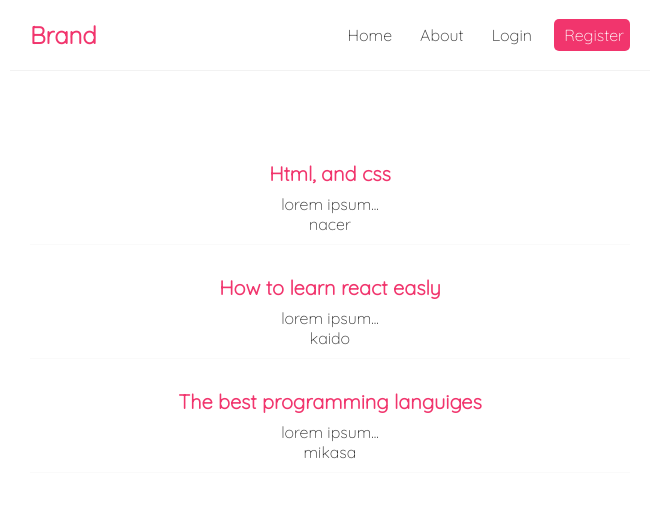
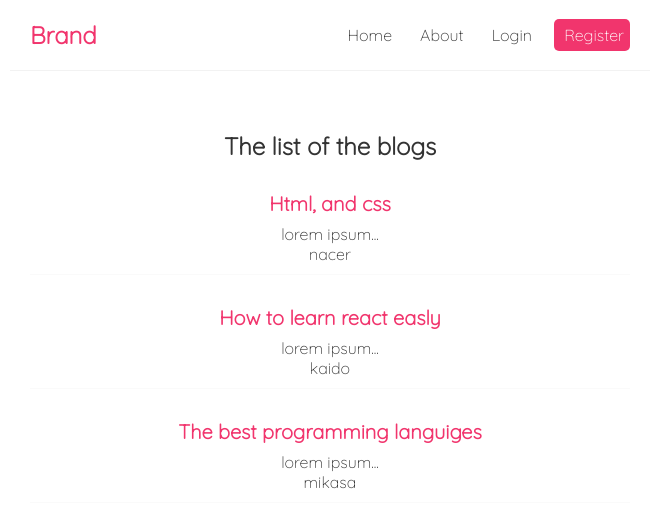
Before and after one commit to nacerkraa/Blog-ReactJs, a React (Create React App) app: page / in a window 1280 px wide. Shown: the top 526 px of the page, without its empty margins (310-971 px from the left). Built offline with nearby package versions, Linux system fonts and the light colour scheme.

Commit message:
add a title prop to the component

```diff
--- a/src/BlogList.js
+++ b/src/BlogList.js
@@ -1,8 +1,9 @@
 const BlogList = (props) => {
     const blogs = props.blogs;
-    console.log(props,blogs);
+    const title = props.title;
     return (
         <div className="blog-list">
+            <h2>{title}</h2>
             {blogs.map((blog) => (
                 <div className="blog-preview" key={blog.id}>
                     <h2>{blog.title}</h2>
--- a/src/Home.js
+++ b/src/Home.js
@@ -10,7 +10,7 @@ const Home = () => {
     return(
 
         <div className="Home">
-            <BlogList blogs={blogs}/>
+            <BlogList blogs={blogs} title="The list of the blogs"/>
         </div>
     );
 }
```
